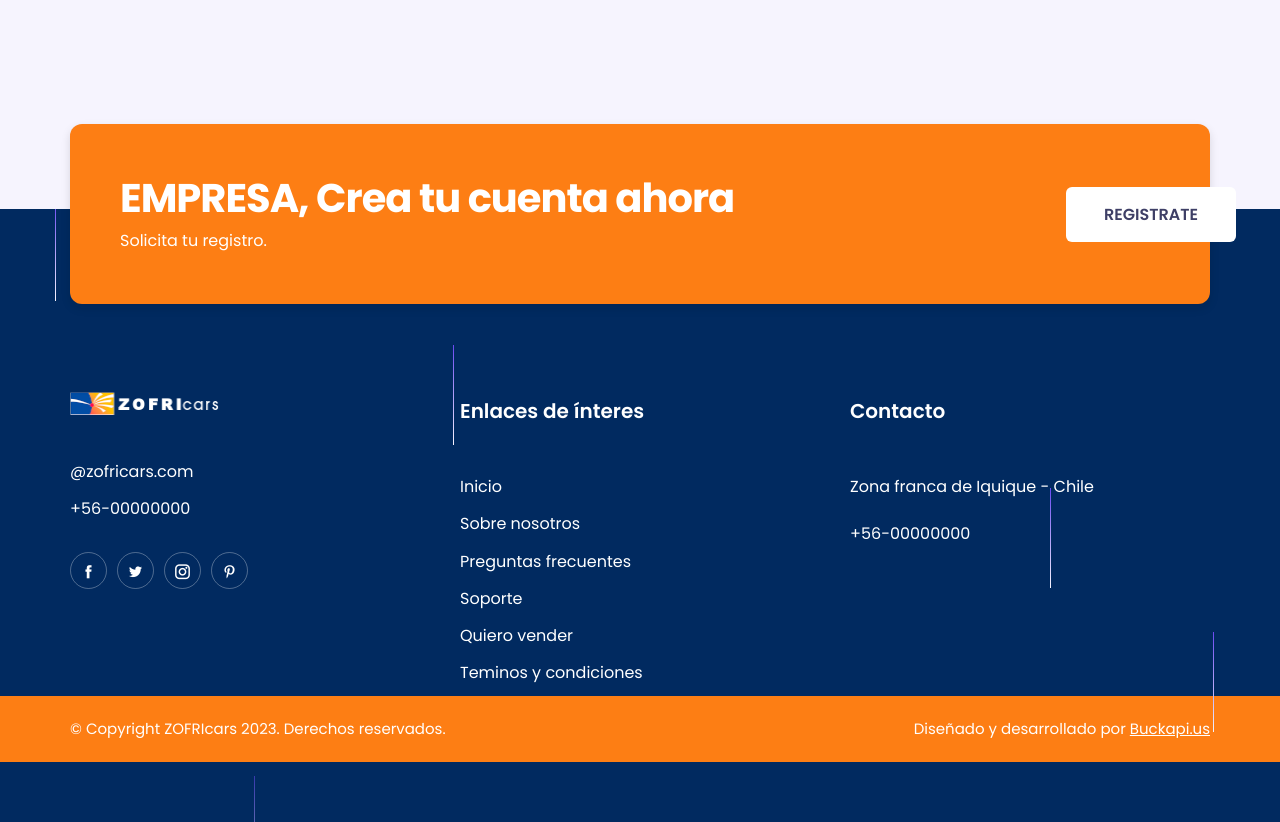
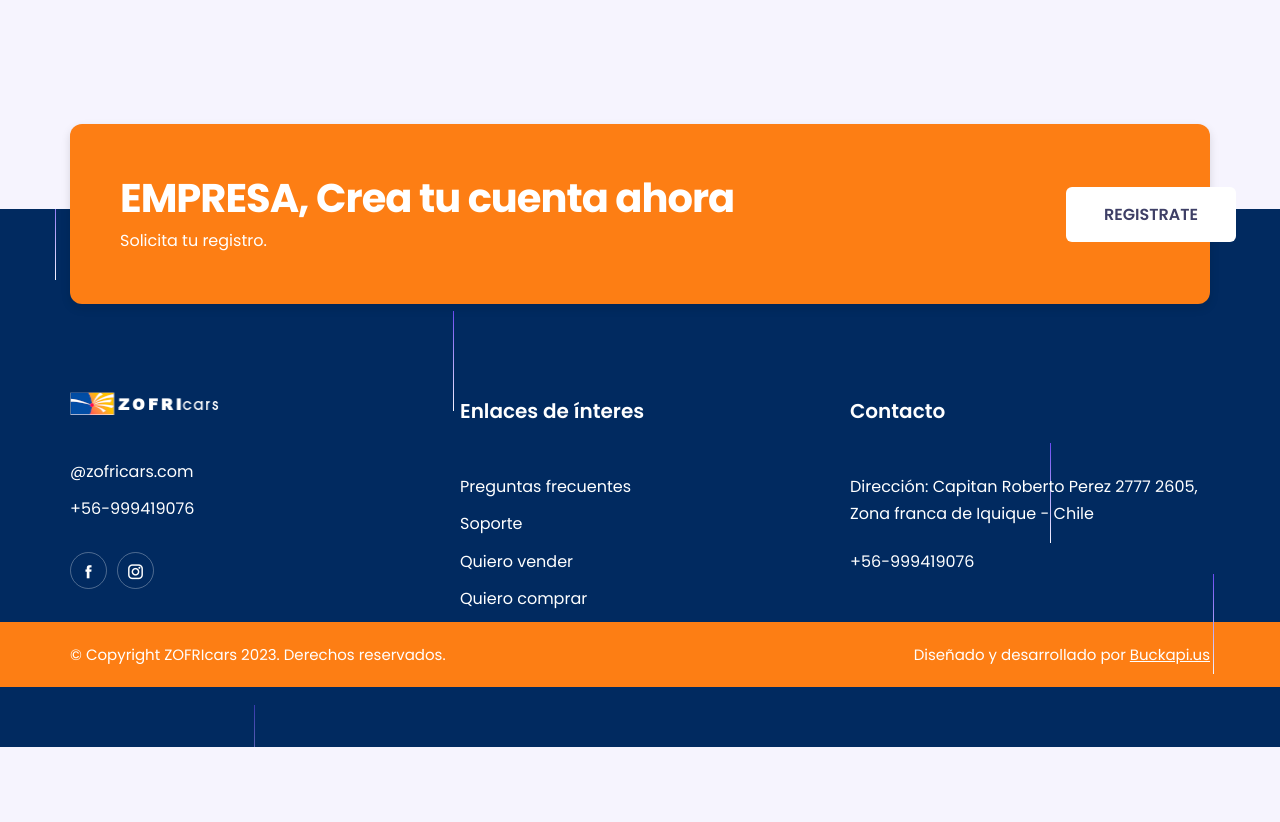
Before and after one commit to buckapi/landingzofricars, a plain HTML site: page index.html in a window 1280 px wide. Shown: the part 4676-5498 px from the top of the page. After the commit the page ends 5423 px from the top, so only its background shows below. Drawn offline with Linux system fonts and the light colour scheme.

Commit message:
info de contacto

```diff
--- a/index.html
+++ b/index.html
@@ -474,14 +474,12 @@
                       <div class="abt_side">
                         <div class="logo"> <img src="images/footer_logo.png" alt="image" ></div>
                         <ul>
-                          <li><a href="index.html#">@zofricars.com</a></li>
-                          <li><a href="index.html#">+56-00000000</a></li>
+                          <li><a href="mailto:">@zofricars.com</a></li>
+                          <li><a href="tel:+56999419076">+56-999419076</a></li>
                         </ul>
                         <ul class="social_media">
                             <li><a href="index.html#"><i class="icofont-facebook"></i></a></li>
-                            <li><a href="index.html#"><i class="icofont-twitter"></i></a></li>
                             <li><a href="index.html#"><i class="icofont-instagram"></i></a></li>
-                            <li><a href="index.html#"><i class="icofont-pinterest"></i></a></li>
                         </ul>
                       </div>
                   </div>
@@ -491,12 +489,10 @@
                       <div class="links"><h3>Enlaces de ínteres</h3>
 
                           <ul>
-                            <li><a href="index.html#">Inicio</a></li>
-                            <li><a href="index.html#">Sobre nosotros</a></li>
                             <li><a href="index.html#">Preguntas frecuentes</a></li>
-                            <li><a href="index.html#">Soporte</a></li>
-                            <li><a href="index.html#">Quiero vender</a></li>
-                            <li><a href="index.html#">Teminos y condiciones</a></li>
+                            <li><a href="tel:+56999419076">Soporte</a></li>
+                            <li><a href="https://administrator.zofricars.com/">Quiero vender</a></li>
+                            <li><a href="https://app.zofricars.com/welcome">Quiero comprar</a></li>
                             <!-- 1 -->
                           </ul>
                       </div>
@@ -507,8 +503,8 @@
                       <div class="abt_side">
                         <div class="links"><h3>Contacto</h3>
                         <ul>
-                          <li><a href="index.html#">Zona franca de Iquique - Chile</a></li>
-                          <li><a href="index.html#">+56-00000000</a></li>
+                          <li><a href="">Dirección: Capitan Roberto Perez 2777 2605, Zona franca de Iquique - Chile</a></li>
+                          <li><a href="tel:+56999419076">+56-999419076</a></li>
                         </ul>
 
                       </div>
```
